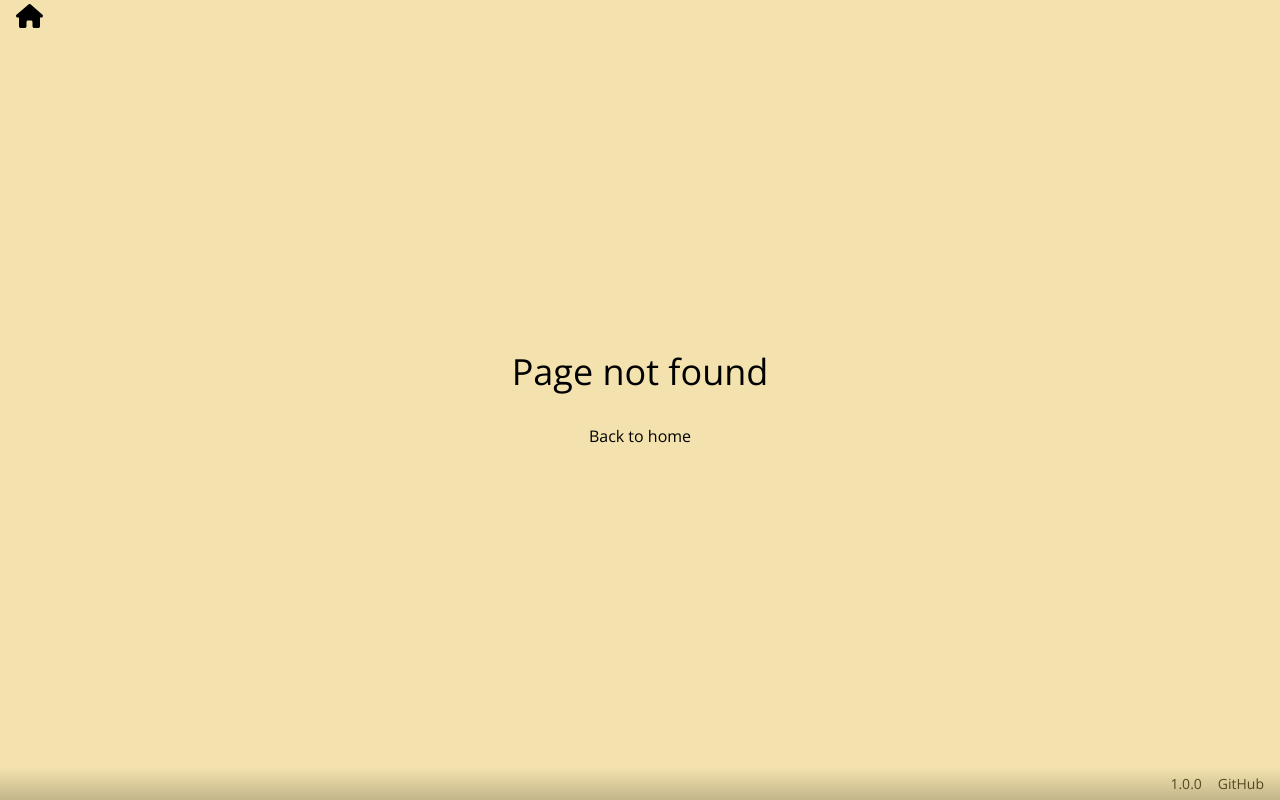
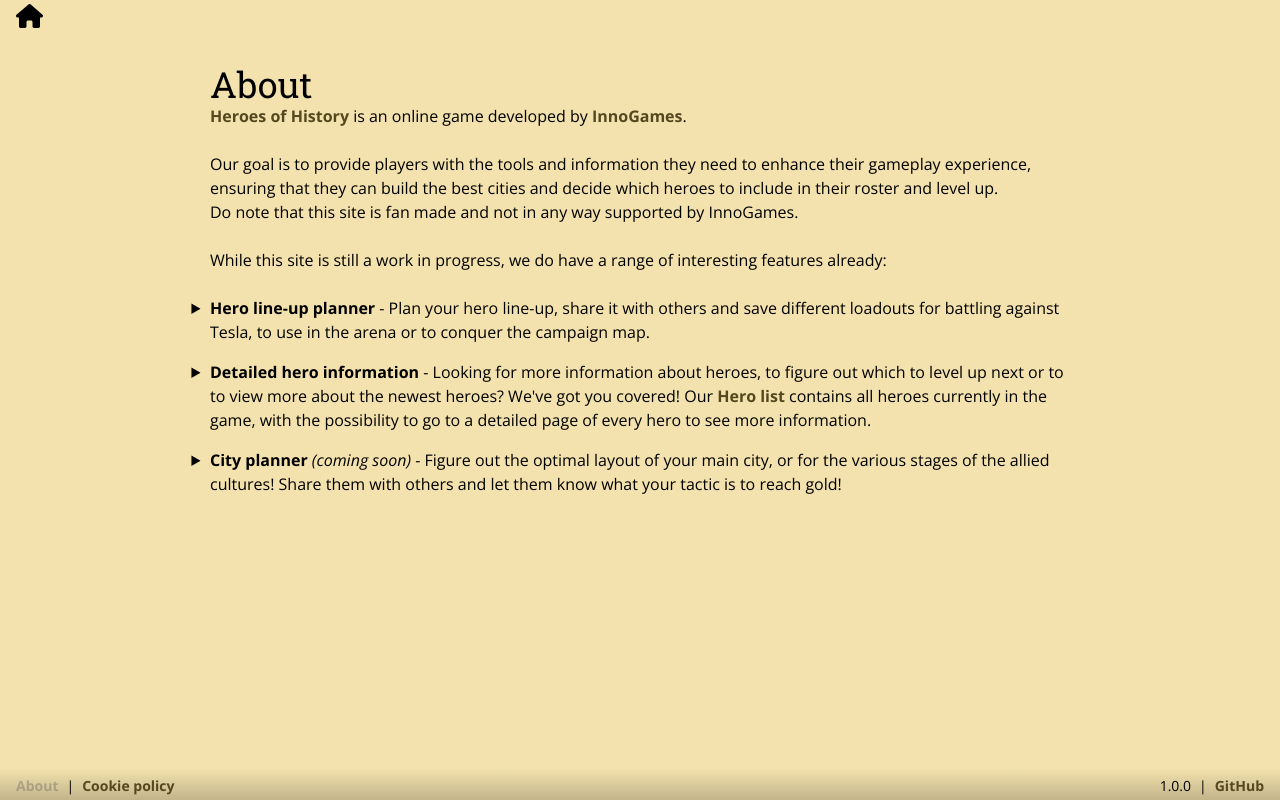
Before and after one commit to heroeshelper/heroeshelper, a React (Vite) app: page /about in a window 1280 px wide. Before the commit this address had no page. Built offline with nearby package versions, Linux system fonts and the light colour scheme.

Commit message:
Add About and Cookies page

```diff
--- /dev/null
+++ b/src/pages/about/index.tsx
@@ -0,0 +1,62 @@
+import { SITE_TITLE } from "@heroeshelper/shared/constants";
+import { Helmet } from "react-helmet-async";
+import { Link } from "react-router-dom";
+
+const AboutPage = () => {
+    return (
+        <>
+            <Helmet>
+                <title>About | {SITE_TITLE}</title>
+                <meta name="description" content="What are we about? Find out here." />
+            </Helmet>
+            <div className="flex pb-20 pt-8 flex-grow justify-center">
+                <div className="hero-row">
+                    <h1 className="roboto-slab text-4xl">About</h1>
+                    <p>
+                        <Link to="https://www.innogames.com/games/heroes-of-history" target="_blank">
+                            Heroes of History
+                        </Link>{" "}
+                        is an online game developed by{" "}
+                        <Link to="https://www.innogames.com" target="_blank">
+                            InnoGames
+                        </Link>
+                        .
+                    </p>
+                    <br />
+                    <p>
+                        Our goal is to provide players with the tools and information they need to enhance their
+                        gameplay experience, ensuring that they can build the best cities and decide which heroes to
+                        include in their roster and level up.
+                        <br />
+                        Do note that this site is fan made and not in any way supported by InnoGames.
+                    </p>
+                    <br />
+                    <p>
+                        While this site is still a work in progress, we do have a range of interesting features already:
+                    </p>
+                    <br />
+                    <ul className="list-disclosureClosed">
+                        <li className="mb-4">
+                            <b>Hero line-up planner</b> - Plan your hero line-up, share it with others and save
+                            different loadouts for battling against Tesla, to use in the arena or to conquer the
+                            campaign map.
+                        </li>
+                        <li className="mb-4">
+                            <b>Detailed hero information</b> - Looking for more information about heroes, to figure out
+                            which to level up next or to to view more about the newest heroes? We've got you covered!
+                            Our <Link to="/heroes/list">Hero list</Link> contains all heroes currently in the game, with
+                            the possibility to go to a detailed page of every hero to see more information.
+                        </li>
+                        <li className="mb-4">
+                            <b>City planner</b> <i>(coming soon)</i> - Figure out the optimal layout of your main city,
+                            or for the various stages of the allied cultures! Share them with others and let them know
+                            what your tactic is to reach gold!
+                        </li>
+                    </ul>
+                </div>
+            </div>
+        </>
+    );
+};
+
+export default AboutPage;
--- /dev/null
+++ b/src/pages/cookies/index.tsx
@@ -0,0 +1,61 @@
+import { SITE_TITLE } from "@heroeshelper/shared/constants";
+import { Helmet } from "react-helmet-async";
+import { Link } from "react-router-dom";
+
+const CookiePage = () => {
+    return (
+        <>
+            <Helmet>
+                <title>Cookie policy | {SITE_TITLE}</title>
+                <meta name="description" content="What's in our cookie jar?" />
+            </Helmet>
+            <div className="flex pb-20 pt-8 flex-grow justify-center">
+                <div className="hero-row">
+                    <h1 className="roboto-slab text-4xl">Cookie policy</h1>
+                    <p>
+                        Cookies are small pieces of text used to store information on web browsers. They are used by
+                        many websites to store and receive identifiers and other information on devices, such as a
+                        handheld phone or computer. You can learn more about cookies and their functions generally by
+                        visiting an information website such as{" "}
+                        <Link to="https://knowcookies.com" target="_blank">
+                            https://knowcookies.com
+                        </Link>
+                        .
+                    </p>
+                    <br />
+                    <p>
+                        We do not set any cookies ourselves at this moment. This will change once login features have
+                        been added to the site. We do however use Cloudflare features, which may set cookies on your
+                        machine.
+                    </p>
+                    <h1 className="roboto-slab text-2xl mt-4">Necessary cookies</h1>
+                    <p>These are essential cookies, and do not require any consent.</p>
+                    <br />
+                    <ul className="list-disclosureClosed">
+                        <li className="mb-4">
+                            <b>__cf_bm</b> - Set by Cloudflare in case bot protection is enabled. More information on{" "}
+                            <Link
+                                to="https://developers.cloudflare.com/fundamentals/reference/policies-compliances/cloudflare-cookies/"
+                                target="_blank"
+                            >
+                                Cloudflare cookies
+                            </Link>
+                        </li>
+                        <li>
+                            <b>cf_ob_info</b> and <b>cf_use_ob</b> - Set by Cloudflare in case Always Online is enabled.
+                            More information on{" "}
+                            <Link
+                                to="https://developers.cloudflare.com/fundamentals/reference/policies-compliances/cloudflare-cookies/"
+                                target="_blank"
+                            >
+                                Cloudflare cookies
+                            </Link>
+                        </li>
+                    </ul>
+                </div>
+            </div>
+        </>
+    );
+};
+
+export default CookiePage;
--- a/src/pages/error/NotFound.tsx
+++ b/src/pages/error/NotFound.tsx
@@ -1,7 +1,14 @@
+import { SITE_TITLE } from "@heroeshelper/shared/constants";
+import { Helmet } from "react-helmet-async";
 import { Link } from "react-router-dom";
 
 export default function NotFound() {
     return (
+        <>
+            <Helmet>
+                <title>404 Not Found | {SITE_TITLE}</title>
+                <meta name="description" content="Not the page you're looking for" />
+            </Helmet>
             <div className="flex items-center justify-center p-8 pb-20 sm:p-20 flex-grow">
                 <main className="flex flex-col gap-8 items-center justify-center flex-wrap">
                     <div>
@@ -12,5 +19,6 @@
                     </div>
                 </main>
             </div>
+        </>
     );
 }
--- a/src/shared/components/Footer.tsx
+++ b/src/shared/components/Footer.tsx
@@ -1,11 +1,20 @@
 import { NavLink } from "react-router-dom";
 import packageJson from "../../../package.json";
+import { DIVIDER } from "../constants";
+
+const Divider = () => <span>{DIVIDER}</span>;
 
 const Footer = () => {
     return (
-        <div className="footer h-8 flex flex-col flex-grow-0 px-4 py-2 justify-center text-sm">
-            <div className="self-end flex gap-4">
+        <div className="footer h-8 flex flex-row flex-grow-0 px-4 py-2 align-center text-sm w-full justify-between">
+            <div className="flex gap-2">
+                <NavLink to="/about">About</NavLink>
+                <Divider />
+                <NavLink to="/cookies">Cookie policy</NavLink>
+            </div>
+            <div className="flex gap-2">
                 <span>{packageJson.version}</span>
+                <Divider />
                 <NavLink to={packageJson.homepage} target="_blank">
                     GitHub
                 </NavLink>
--- a/src/styles/footer.css
+++ b/src/styles/footer.css
@@ -1,6 +1,4 @@
 .footer {
     background: rgb(0, 0, 0);
     background: linear-gradient(180deg, rgba(0, 0, 0, 0) 0%, rgba(0, 0, 0, 0.2) 100%);
-
-    color: var(--footer-text);
 }
--- a/src/styles/global.css
+++ b/src/styles/global.css
@@ -40,3 +40,12 @@
 picture {
     display: inherit;
 }
+
+a {
+    color: var(--link-text);
+    font-weight: bold;
+
+    &:hover {
+        color: var(--link-text-hover);
+    }
+}
--- a/src/styles/variables.css
+++ b/src/styles/variables.css
@@ -6,7 +6,8 @@
     --navigation-tile-border: #5391c3;
     --navigation-tile-text: #fbf0ce;
 
-    --footer-text: #55481f;
+    --link-text: #55481f;
+    --link-text-hover: #150b4b;
 
     /* Hero colours */
     --hero-legendary: #c59138;
--- a/tailwind.config.ts
+++ b/tailwind.config.ts
@@ -8,6 +8,9 @@
                 background: "var(--background)",
                 foreground: "var(--foreground)",
             },
+            listStyleType: {
+                disclosureClosed: "disclosure-closed",
+            },
         },
     },
     safelist: [{ pattern: /^cursor-/ }],
```
Also changed, not shown: src/router.tsx (+10 -0 lines). Lines whose indentation alone changed are shown as unchanged.
